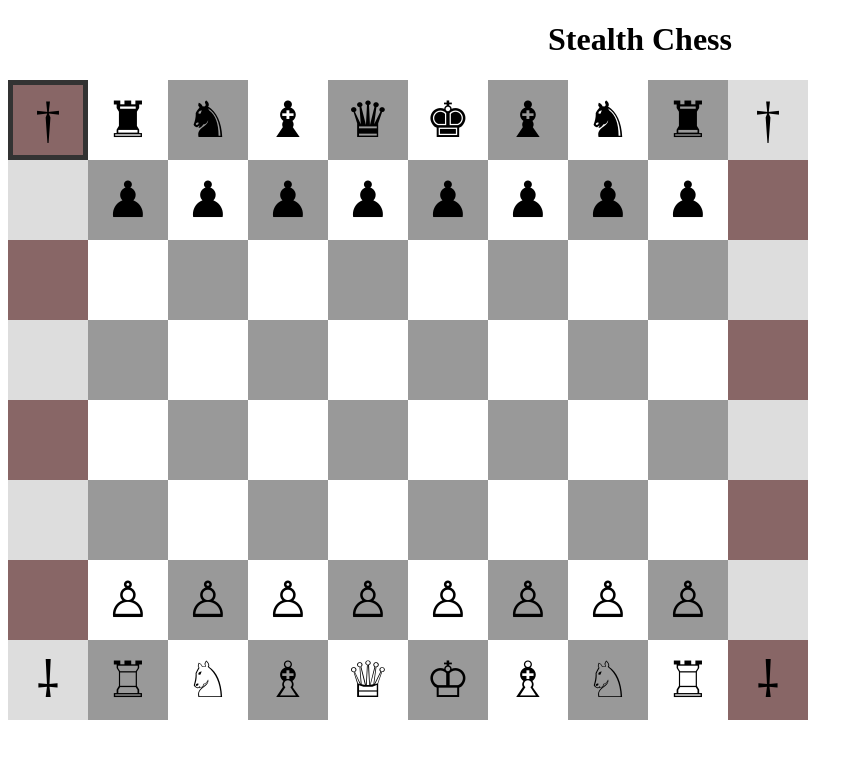
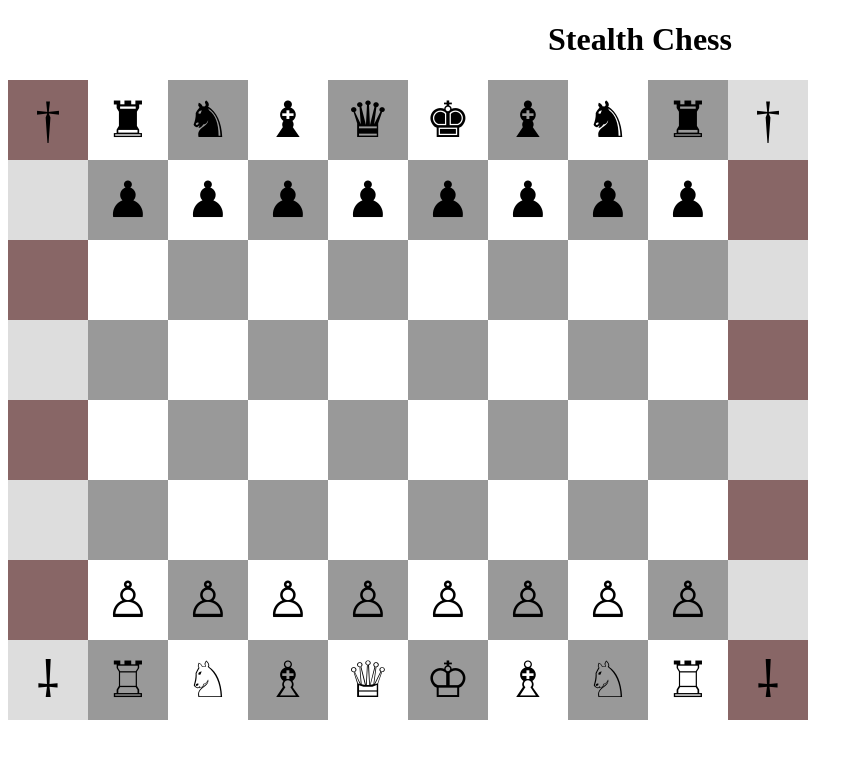
Before and after one commit to jawonbreed/stealth-chess, an Angular app: page / in a window 1280 px wide. Shown: the top 758 px of the page, without its empty margins (0-863 px from the left). Built offline with nearby package versions, Linux system fonts and the light colour scheme.

Commit message:
implement board.isHighlighted()

```diff
--- a/src/app/board/board.component.ts
+++ b/src/app/board/board.component.ts
@@ -15,12 +15,14 @@ export class BoardComponent implements OnInit {
   private gameService: GameService;
 
   private perspective: Player;
+  private highlighted: [string, number];  // file and rank
   private displayBoard: string[][];
 
   constructor(gameService: GameService) {
     this.gameService = gameService;
 
     this.perspective = Player.White;
+    this.highlighted = undefined;
 
     this.displayBoard = [];
     for (let i = 0; i < 8; i++) {
@@ -57,11 +59,12 @@ export class BoardComponent implements OnInit {
    * @returns Boolean of whether the given board square should be highlighted.
    */
   isHighlighted(row: number, col: number) : boolean {
-    // TODO IMPLEMENT
-    if (row == 0 && col == 0) {
-      return true;
+    if (this.highlighted === undefined) {
+      return false;
     }
-    return false;
+
+    let fileRank = this.getFileRank(row, col);
+    return this.highlighted[0] === fileRank[0] && this.highlighted[1] === fileRank[1];
   }
 
   /**
@@ -70,10 +73,10 @@ export class BoardComponent implements OnInit {
    * @returns String of color name for the square.
    */
   getSquareColor(row: number, col: number) : string {
-    if (col == 0 || col == 9) {
-      return (row % 2 == col % 2) ? "red" : "grey";
+    if (col === 0 || col === 9) {
+      return (row % 2 === col % 2) ? "red" : "grey";
     } else {
-      return (row % 2 == col % 2) ? "black" : "white";
+      return (row % 2 === col % 2) ? "black" : "white";
     }
   }
 
@@ -86,10 +89,33 @@ export class BoardComponent implements OnInit {
     const row = piece.rank - 1;  // Ranks are 1-based
     const col = 'XABCDEFGHY'.indexOf(piece.file);
 
-    if (this.perspective == Player.White) {
+    if (this.perspective === Player.White) {
       return [7 - row, col];
     } else {
       return [row, 9 - col];
     }
   }
+
+  /**
+   * Given a row and col coordinate, return the file and rank of the square.
+   */
+  getFileRank(row: number, col: number) : [string, number] {
+    if (this.perspective === Player.White) {
+      return ['XABCDEFGHY'.charAt(col), 8 - row];
+    } else {
+      return ['XABCDEFGHY'.charAt(9 - col), row + 1];
+    }
+  }
+
+  setPerspective(perspective: Player) : void {
+    this.perspective = perspective;
+  }
+
+  setHighlighted(file: string, rank: number) : void {
+    this.highlighted = [file, rank];
+  }
+
+  clearHighlighted() : void {
+    this.highlighted = undefined;
+  }
 }
```
Also changed, not shown: 2 other files (tests, documents, lock files or other folders).
